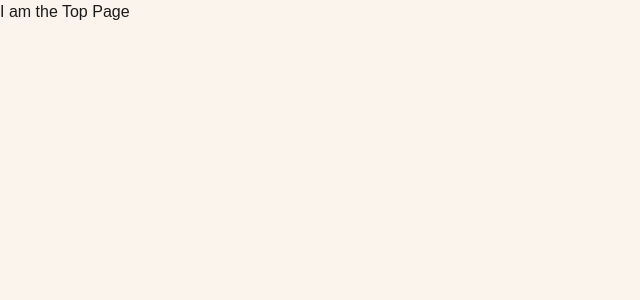
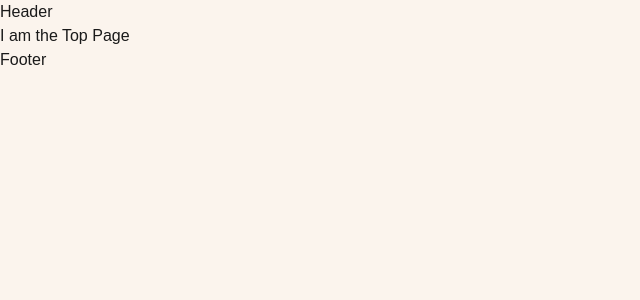
Before and after one commit to tomoya-okuda/kizuna-films, a Next.js app: page / in a window 1280 px wide. Shown: the top 300 px of the page, without its empty margins (0-640 px from the left). Built offline with nearby package versions, Linux system fonts and the light colour scheme; a web font is replaced by a local one.

Commit message:
Header,Footerの作成

```diff
--- a/src/app/globals.css
+++ b/src/app/globals.css
@@ -44,7 +44,6 @@ body {
   font-weight: 400; /* フォントウェイトを指定 */
   background: var(--Bagie100);
   color: var(--Black100);
-  max-width: 100vw;
   overflow-x: hidden;
 }
 
--- a/src/app/layout.tsx
+++ b/src/app/layout.tsx
@@ -1,9 +1,11 @@
+import Header from '@/components/layout/Header';
+import Footer from '@/components/layout/Footer';
 import './globals.css';
 import type { Metadata } from 'next';
 
 export const metadata: Metadata = {
-  title: 'Create Next App',
-  description: 'Generated by create next app',
+  title: 'Kizuna Films | 映画のような前撮り',
+  description: 'ウェディング前撮り動画サービス',
 };
 
 export default function RootLayout({
@@ -12,8 +14,12 @@ export default function RootLayout({
   children: React.ReactNode;
 }) {
   return (
-    <html lang="en">
-      <body>{children}</body>
+    <html lang="ja">
+      <body>
+        <Header />
+        {children}
+        <Footer />
+      </body>
     </html>
   );
 }
--- a/src/app/page.tsx
+++ b/src/app/page.tsx
@@ -1,6 +1,6 @@
 export default function Home() {
   return (
-    <main className="min-h-screen">
+    <main>
       <div>I am the Top Page</div>
     </main>
   );
--- /dev/null
+++ b/src/components/layout/Footer.tsx
@@ -0,0 +1,9 @@
+type Props = {}
+
+function Footer({}: Props) {
+  return (
+    <div>Footer</div>
+  )
+}
+
+export default Footer
--- /dev/null
+++ b/src/components/layout/Header.tsx
@@ -0,0 +1,7 @@
+type Props = {};
+
+function Header({}: Props) {
+  return <div>Header</div>;
+}
+
+export default Header;
```
Also changed, not shown: 1 other file (tests, documents, lock files or other folders).
